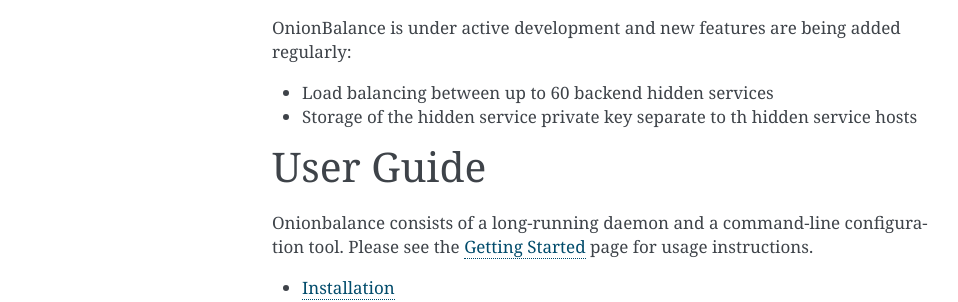
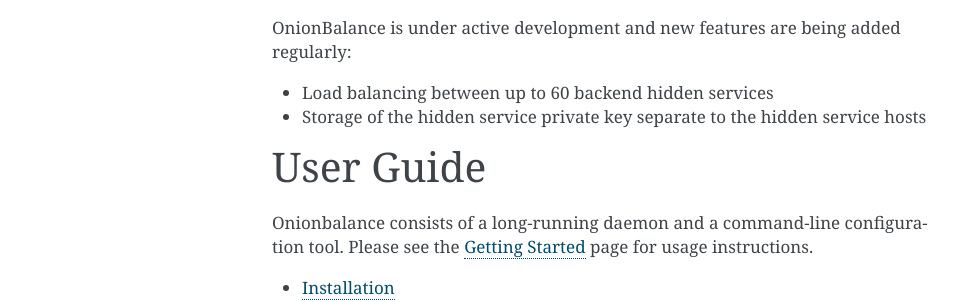
Before and after one commit to DonnchaC/onionbalance, a Sphinx documentation site: the page built from docs/index.rst, in a window 1280 px wide. Shown: the part 401-703 px from the top of the page, without its empty margins (148-1106 px from the left). Built offline with Sphinx 7.4.7, drawn with Linux system fonts in a browser that asks for light colours.

Commit message:
Fix a type

```diff
--- a/docs/index.rst
+++ b/docs/index.rst
@@ -24,7 +24,7 @@
 regularly:
 
 - Load balancing between up to 60 backend hidden services
-- Storage of the hidden service private key separate to th hidden service
+- Storage of the hidden service private key separate to the hidden service
   hosts
 
 
```
